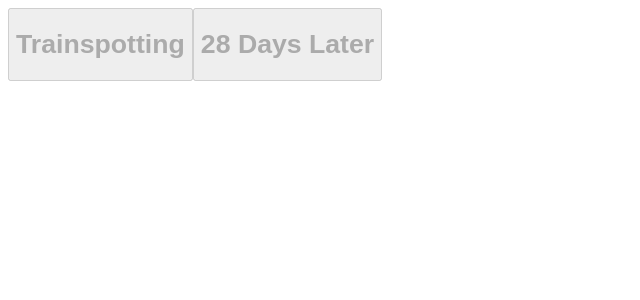
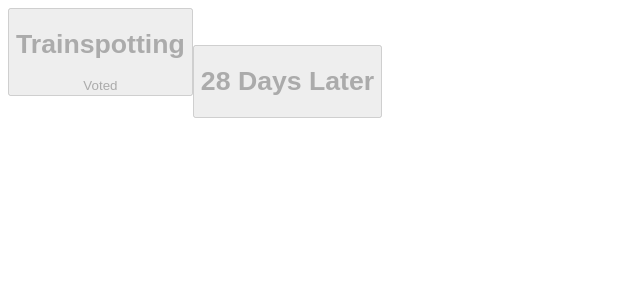
Before and after one commit to Vidsneezes/ReduxTutVotingClient, a React app: page / in a window 1280 px wide. Shown: the top 300 px of the page, without its empty margins (0-640 px from the left). Built offline with nearby package versions, Linux system fonts and the light colour scheme; the HTML template or start-up script is replaced by a standard one.

Commit message:
added hasvoted label to voting jsx

```diff
--- a/src/components/Voting.jsx
+++ b/src/components/Voting.jsx
@@ -10,6 +10,10 @@
         return !!this.props.hasVoted;
     }
 
+    hasVotedFor(entry) {
+        return this.props.hasVoted === entry;
+    }
+
     render() {
         return (
           <div className="voting">
@@ -20,6 +24,9 @@
                 onClick={() => this.props.vote(entry)}
               >
                 <h1>{entry}</h1>
+                {this.hasVotedFor(entry) ?
+                  <div className="label">Voted</div> : null
+                }
               </button>
             )}
           </div>
```
